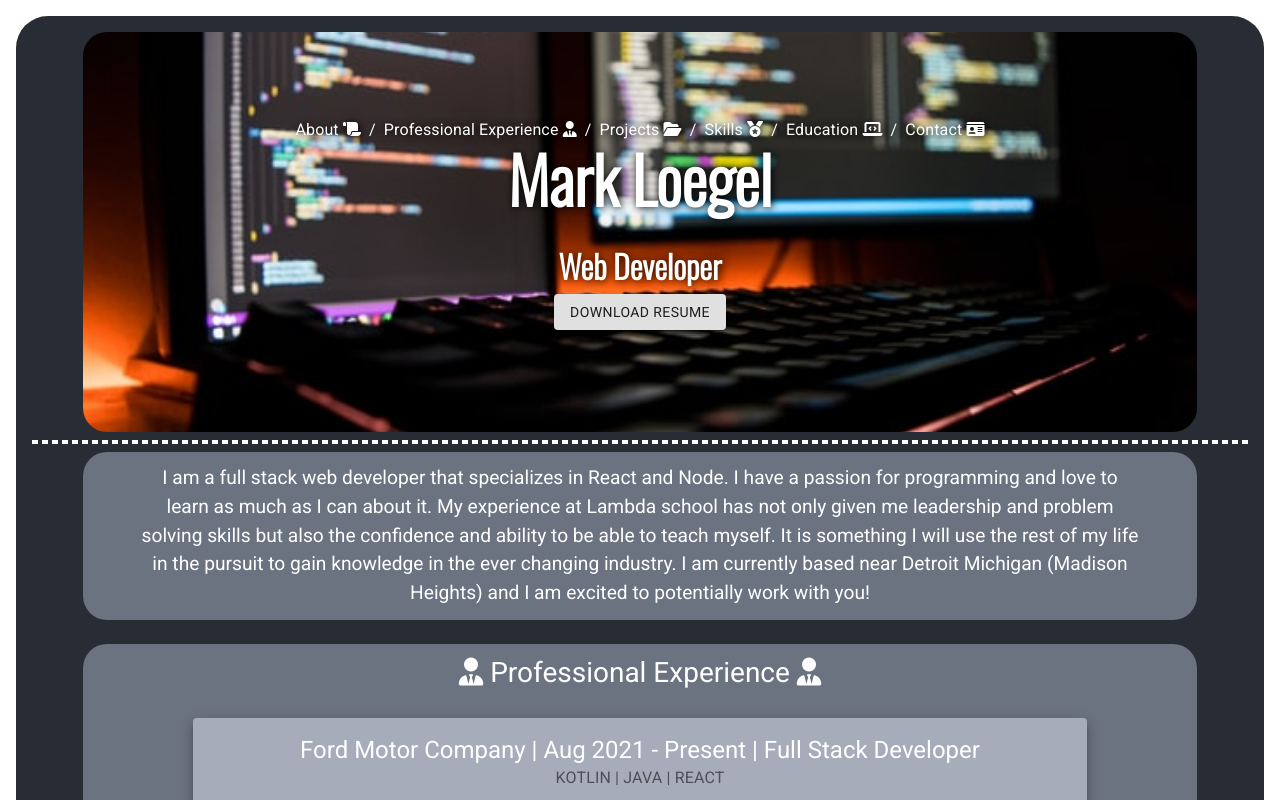
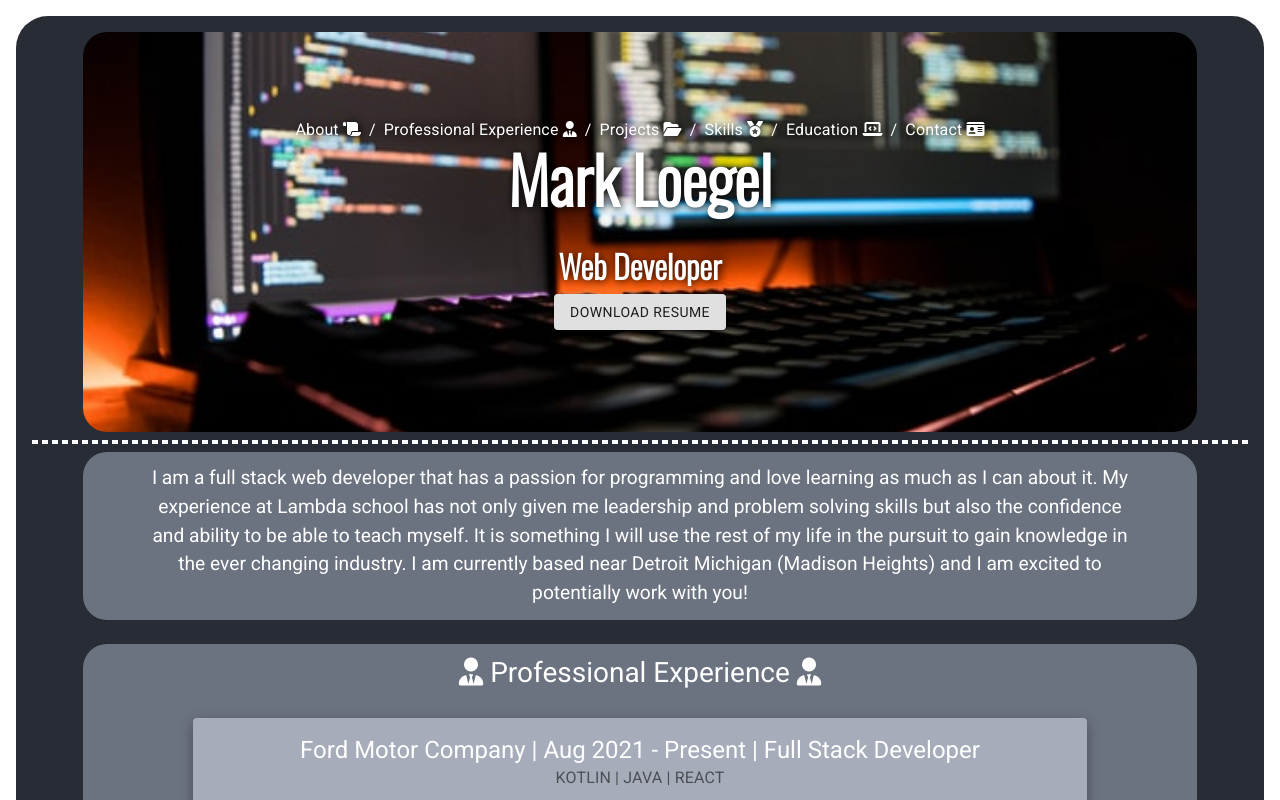
Before and after one commit to meloegel/portfolio, a React (Create React App) app: page / in a window 1280 px wide. Shown: the top 800 px of the page. Built offline with nearby package versions, Linux system fonts and the light colour scheme.

Commit message:
updated about section

```diff
--- a/src/components/about.js
+++ b/src/components/about.js
@@ -7,7 +7,7 @@ const About = () => {
             <p className='border-dashed border-2 border-white my-2'></p>
             <div className='hvr-grow mt-1 bg-gray-500 rounded-3xl w-11/12 m-auto' >
                 <div className="w-11/12 m-auto p-3">
-                    <h4>I am a full stack web developer that specializes in React and Node. I have a passion for programming and love to learn as much as I can about it. My experience at Lambda school has not only given me leadership and problem solving skills but also the confidence and ability to be  able to teach myself. It is something I will use the rest of my life in the pursuit to gain knowledge in the ever changing industry. I am currently based near Detroit Michigan (Madison Heights) and I am excited to potentially work with you! </h4>
+                    <h4>I am a full stack web developer that has a passion for programming and love learning as much as I can about it. My experience at Lambda school has not only given me leadership and problem solving skills but also the confidence and ability to be able to teach myself. It is something I will use the rest of my life in the pursuit to gain knowledge in the ever changing industry. I am currently based near Detroit Michigan (Madison Heights) and I am excited to potentially work with you!</h4>
                 </div>
             </div>
         </div>
```
